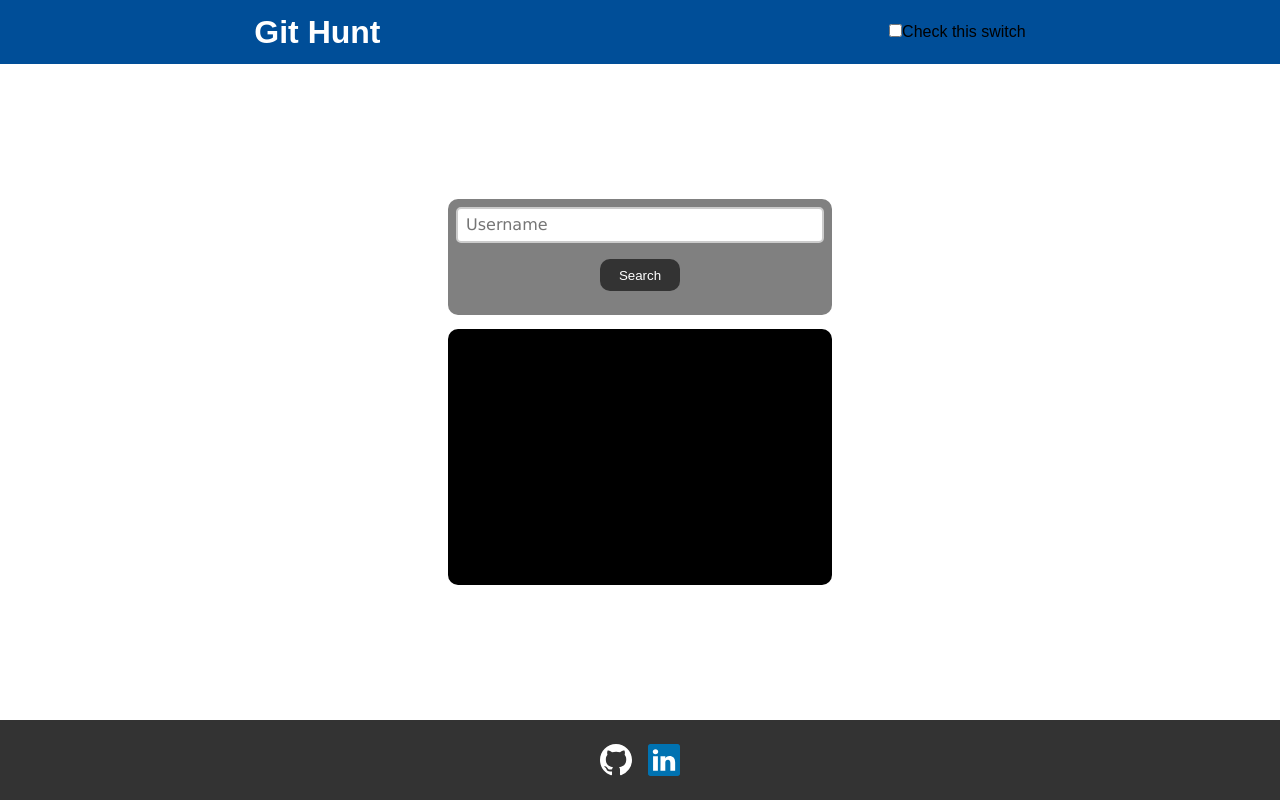
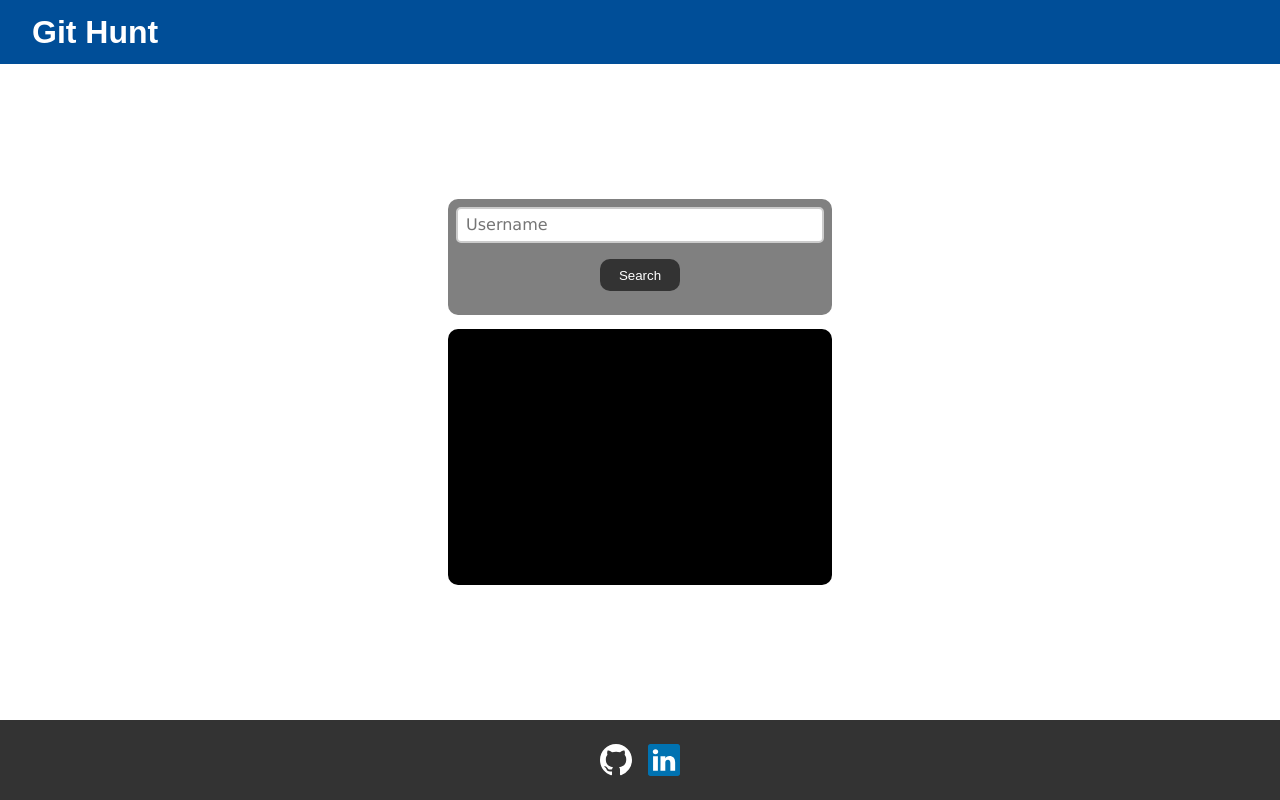
Before and after one commit to Nich0las2004/git-hunt, a React (Create React App) app: page / in a window 1280 px wide. Built offline with nearby package versions, Linux system fonts and the light colour scheme.

Commit message:
removed a theme

```diff
--- a/src/templates/Header/Header.js
+++ b/src/templates/Header/Header.js
@@ -1,13 +1,11 @@
 import classes from "./Header.module.css";
 
 import Title from "./Title/Title";
-import Mode from "./Mode/Mode";
 
 const Header = () => {
   return (
     <header className={classes.header}>
       <Title />
-      <Mode />
     </header>
   );
 };
--- a/src/templates/Header/Header.module.css
+++ b/src/templates/Header/Header.module.css
@@ -3,6 +3,5 @@
   height: 8vh;
   background: #004e98;
   display: flex;
-  justify-content: space-around;
   align-items: center;
 }
--- a/src/templates/Header/Mode/Mode.js
+++ /dev/null
@@ -1,19 +0,0 @@
-import classes from "./Mode.module.css";
-
-import Form from "react-bootstrap/Form";
-
-import { CiDark } from "react-icons/ci";
-
-const Mode = () => {
-  return (
-      <Form>
-        <Form.Check
-          type="switch"
-          id="custom-switch"
-          label="Check this switch"
-        />
-      </Form>
-  );
-};
-
-export default Mode;
--- a/src/templates/Header/Title/Title.module.css
+++ b/src/templates/Header/Title/Title.module.css
@@ -1,3 +1,4 @@
 .title {
   color: white;
+  margin-left: 2rem;
 }
```
Also changed, not shown: src/templates/Header/Mode/Mode.module.css (deleted).
